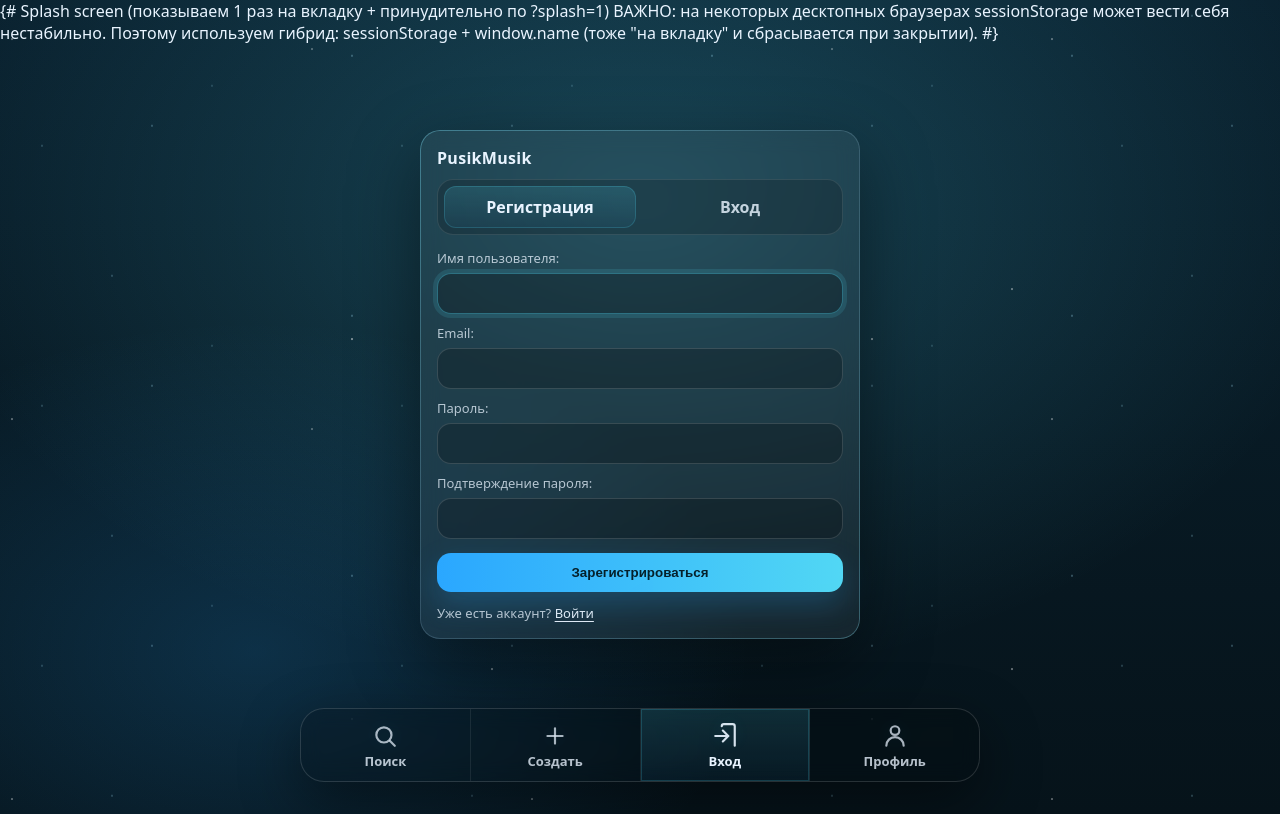
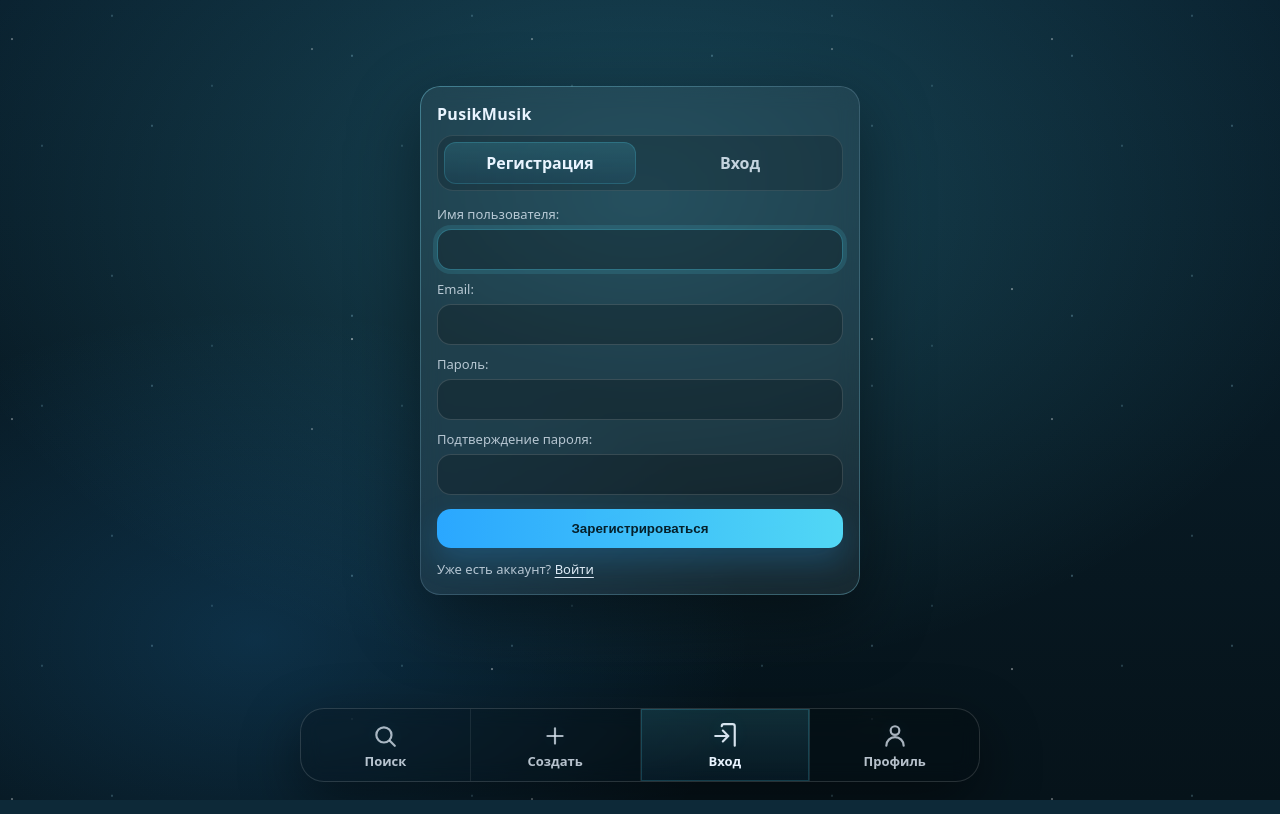
Before and after one commit to Ilgar-projects/amazing_hunting_5, a Django app: page /auth/ in a window 1280 px wide. Run offline with Django 5.2, Linux system fonts and the light colour scheme; parts of the project's set-up code (start-up, migrations or seed data) failed here and were passed over.

Commit message:
заставка панды 2 Убрал баг

```diff
--- a/authentication/templates/base_neon.html
+++ b/authentication/templates/base_neon.html
@@ -13,10 +13,12 @@
   <meta name="theme-color" content="#061824">
   <link rel="stylesheet" href="{% static 'authentication/css/neon.css' %}">
 
-  {# Splash screen (показываем 1 раз на вкладку + принудительно по ?splash=1)
-     ВАЖНО: на некоторых десктопных браузерах sessionStorage может вести себя нестабильно.
-     Поэтому используем гибрид: sessionStorage + window.name (тоже "на вкладку" и сбрасывается при закрытии).
-  #}
+<!--
+Splash screen (показываем 1 раз на вкладку + принудительно по ?splash=1)
+ВАЖНО: на некоторых десктопных браузерах sessionStorage может вести себя нестабильно.
+Поэтому используем гибрид: sessionStorage + window.name (тоже "на вкладку" и сбрасывается при закрытии).
+-->
+
   <script>
     (function () {
       var params;
```
